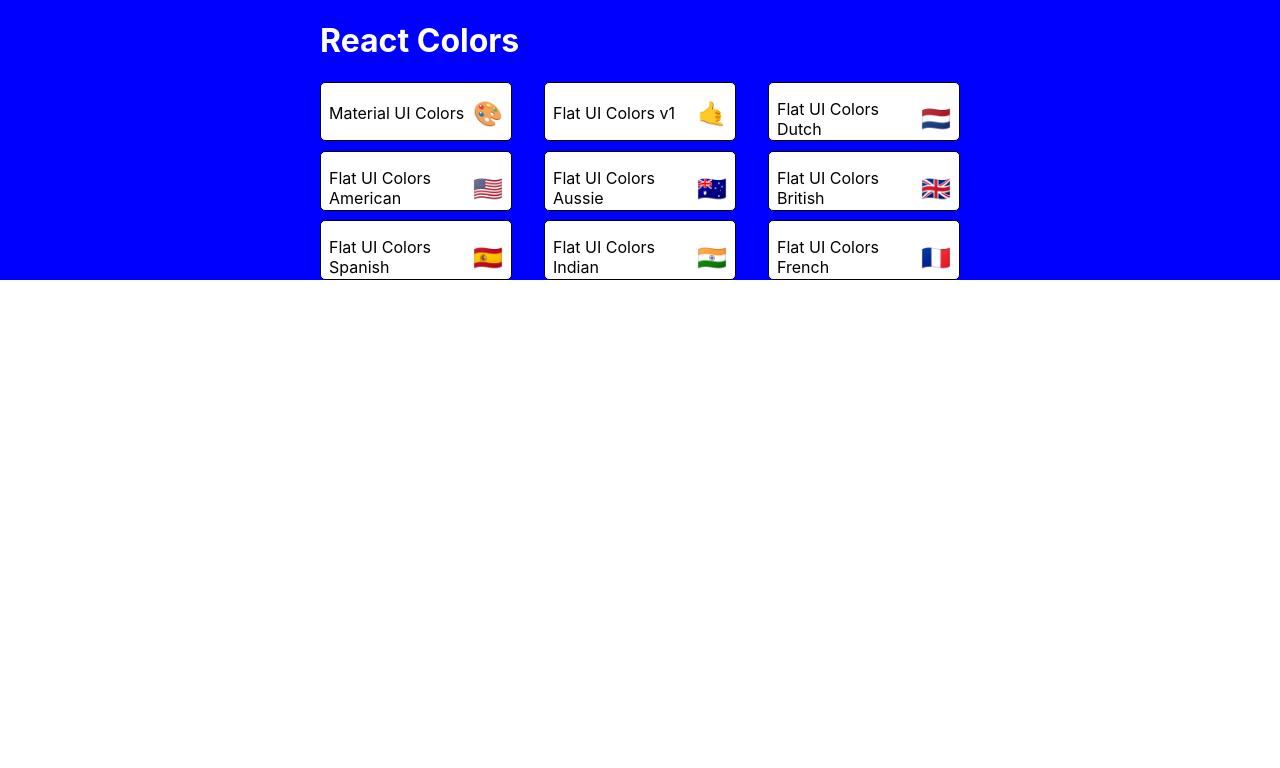
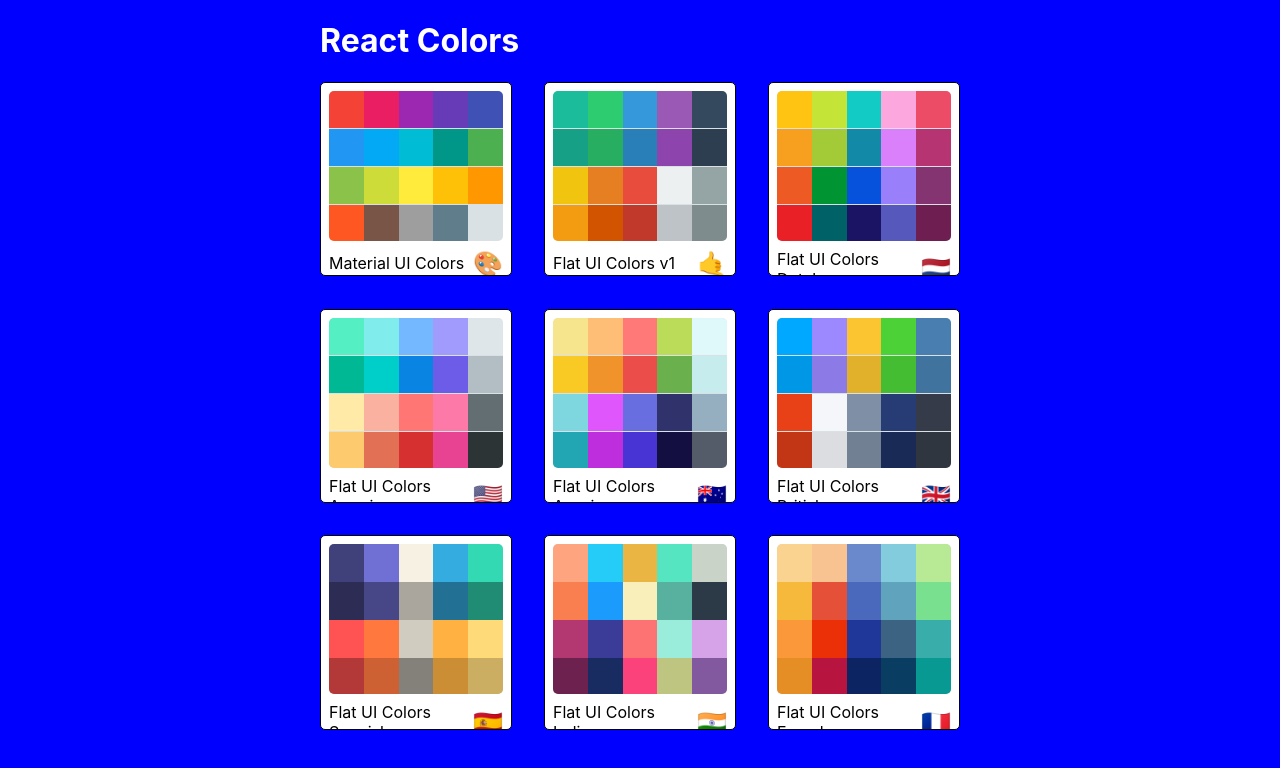
Before and after one commit to shaynemeyer/color-app, a React (Create React App) app: page / in a window 1280 px wide. Shown: the top 768 px of the page. Built offline with nearby package versions, Linux system fonts and the light colour scheme.

Commit message:
Finish styling MiniPalette

```diff
--- a/src/MiniPalette.js
+++ b/src/MiniPalette.js
@@ -14,7 +14,11 @@ const styles = {
     }
   },
   colors: {
-    backgroundColor: 'grey'
+    backgroundColor: '#dae1e4',
+    height: '150px',
+    width: '100%',
+    borderRadius: '5px',
+    overflow: 'hidden'
   },
   title: {
     display: 'flex',
@@ -29,15 +33,30 @@ const styles = {
   emoji: {
     marginLeft: '0.5rem',
     fontSize: '1.5rem'
+  },
+  miniColor: {
+    height: '25%',
+    width: '20%',
+    display: 'inline-block',
+    margin: '0 auto',
+    position: 'relative',
+    marginBottom: '-3.5px'
   }
 };
 
 function MiniPalette(props) {
-  const { classes, paletteName, emoji } = props;
+  const { classes, paletteName, emoji, colors } = props;
+  const miniColorBoxes = colors.map(color => (
+    <div
+      className={classes.miniColor}
+      style={{ backgroundColor: color.color }}
+      key={color.name}
+    ></div>
+  ));
 
   return (
     <div className={classes.root}>
-      <div className={classes.colors}></div>
+      <div className={classes.colors}>{miniColorBoxes}</div>
       <div className={classes.title}>
         {paletteName} <span className={classes.emoji}>{emoji}</span>
       </div>
--- a/src/PaletteList.js
+++ b/src/PaletteList.js
@@ -6,7 +6,7 @@ import MiniPalette from './MiniPalette';
 const styles = {
   root: {
     backgroundColor: 'blue',
-    height: '100%',
+    height: '100vh',
     display: 'flex',
     alignItems: 'flex-start',
     justifyContent: 'center'
@@ -45,7 +45,7 @@ class PaletteList extends Component {
           </div>
           <div className={classes.palettes}>
             {palettes.map(palette => (
-              <MiniPalette {...palette} />
+              <MiniPalette {...palette} key={palette.id} />
             ))}
           </div>
         </div>
```
